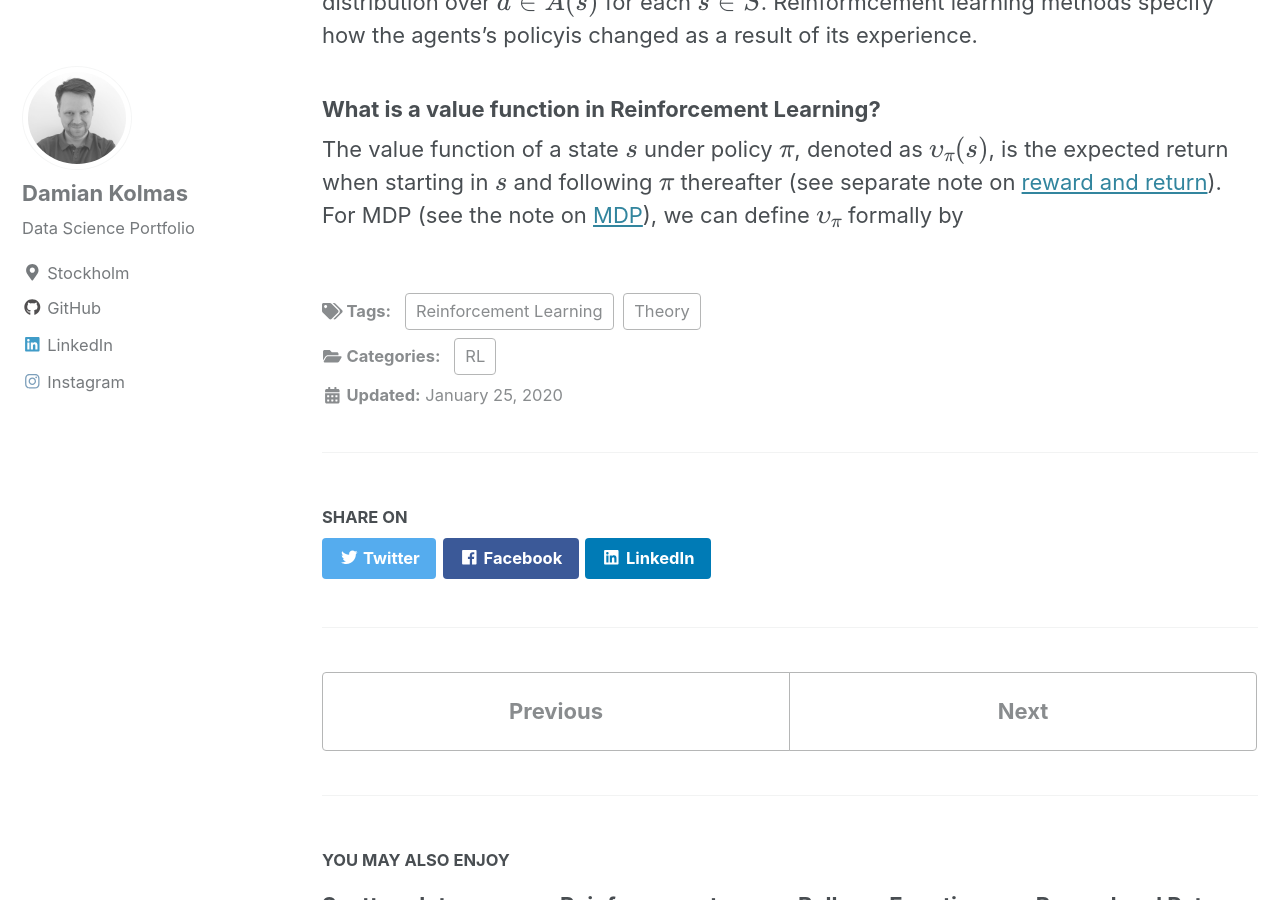
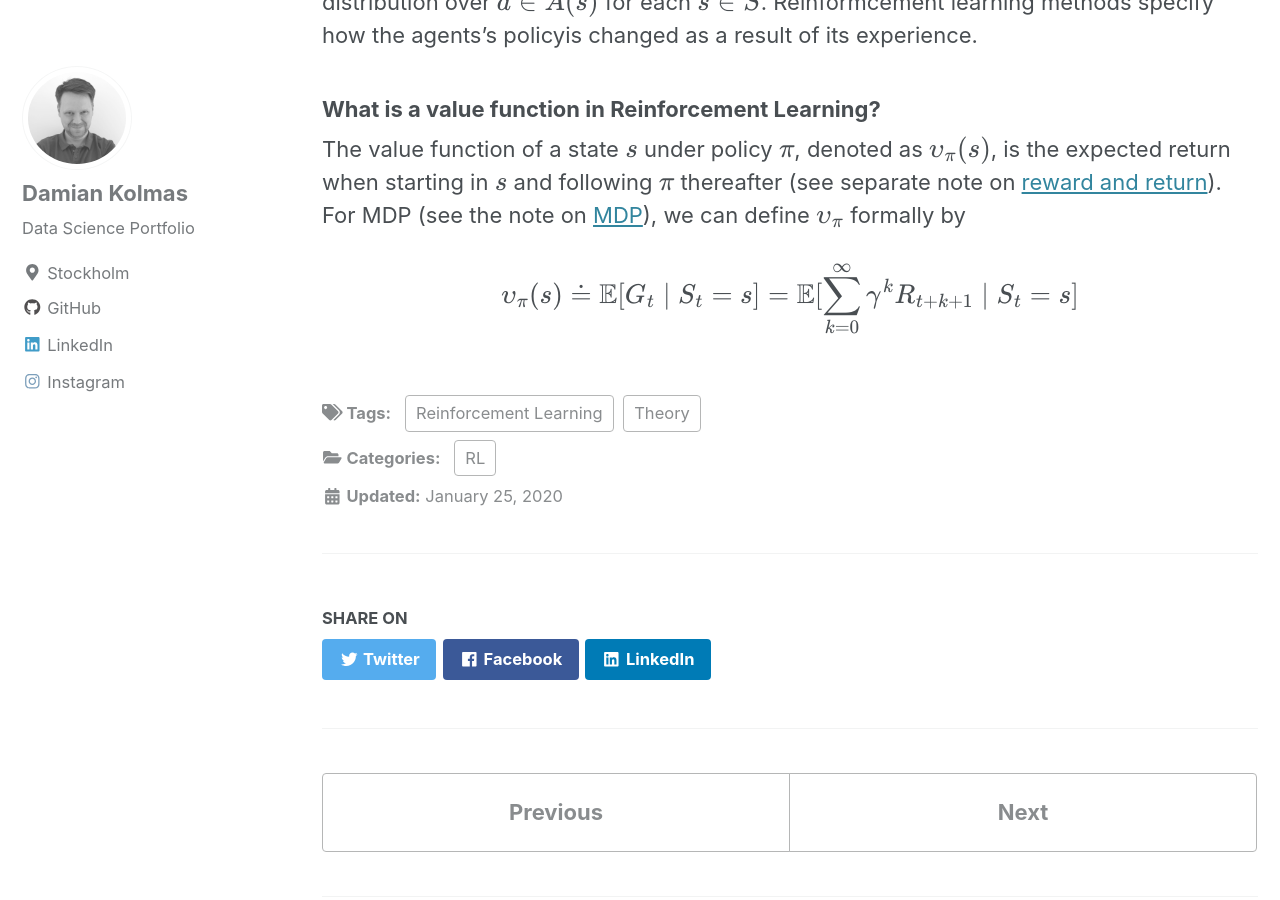
Before and after one commit to DKolmas/DKolmas.github.io, a Jekyll site: the page built from _posts/2020-01-25-Value-functions-and-policies.md, in a window 1280 px wide and 900 px high, scrolled down 611 px. Built offline with Jekyll 4.4.1, drawn with Linux system fonts in a browser that asks for light colours; cached includes are drawn as plain includes; formulas are drawn with MathJax 3.

Commit message:
editorial changes

```diff
--- a/_posts/2020-01-25-Value-functions-and-policies.md
+++ b/_posts/2020-01-25-Value-functions-and-policies.md
@@ -21,3 +21,6 @@ Reinformcement learning methods specify how the agents's policyis changed as a r
 ### What is a value function in Reinforcement Learning?
 
 The value function of a state $$s$$ under policy $$\pi$$, denoted as $$\upsilon_{\pi}(s)$$, is the expected return when starting in $$s$$ and following $$\pi$$ thereafter (see separate note on [reward and return](http://www.damiankolmas.com/rl/Rewards/#)). For MDP (see the note on [MDP](http://www.damiankolmas.com/rl/Marcov-Decission-Process/#)), we can define $$\upsilon_{\pi}$$ formally by
+
+
+$$\upsilon_{\pi}(s) \doteq \mathbb{E}[G_t \mid S_t = s ] = \mathbb{E}[ \sum_{k=0}^{\infty} \gamma^k R_{t+k+1} \mid S_t = s ]$$
```
